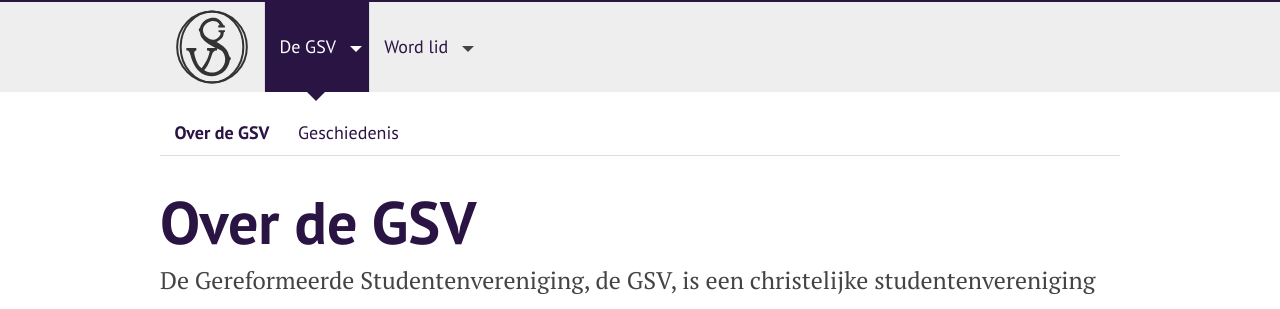
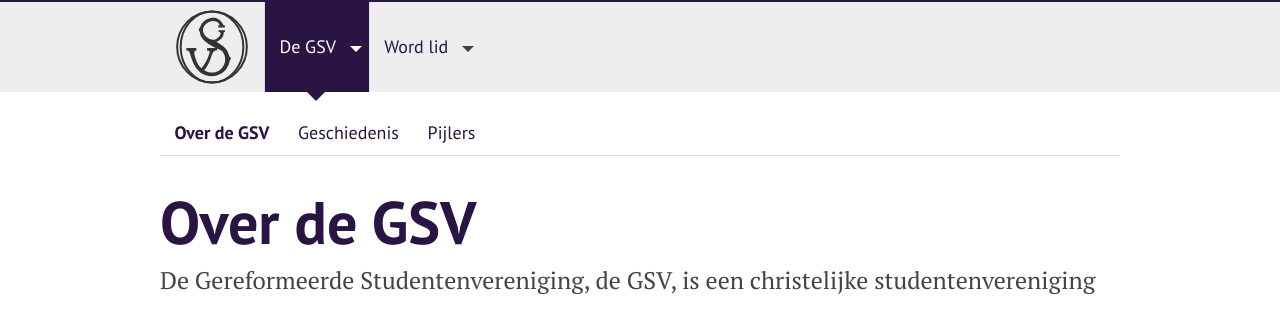
Before and after one commit to haampie/gsv, a Jekyll site: the page built from de-gsv/index.md, in a window 1280 px wide. Shown: the top 309 px of the page. Built offline with Jekyll 4.4.1, drawn with Linux system fonts in a browser that asks for light colours.

Commit message:
toevoegen pijlers

```diff
--- a/_data/menu.yml
+++ b/_data/menu.yml
@@ -6,6 +6,8 @@
       url: /de-gsv/
     - text: Geschiedenis
       url: /de-gsv/geschiedenis.html
+    - text: Pijlers
+      url: /de-gsv/pijlers.html
 - text: Word lid
   url: /word-lid/
   subitems:
```
